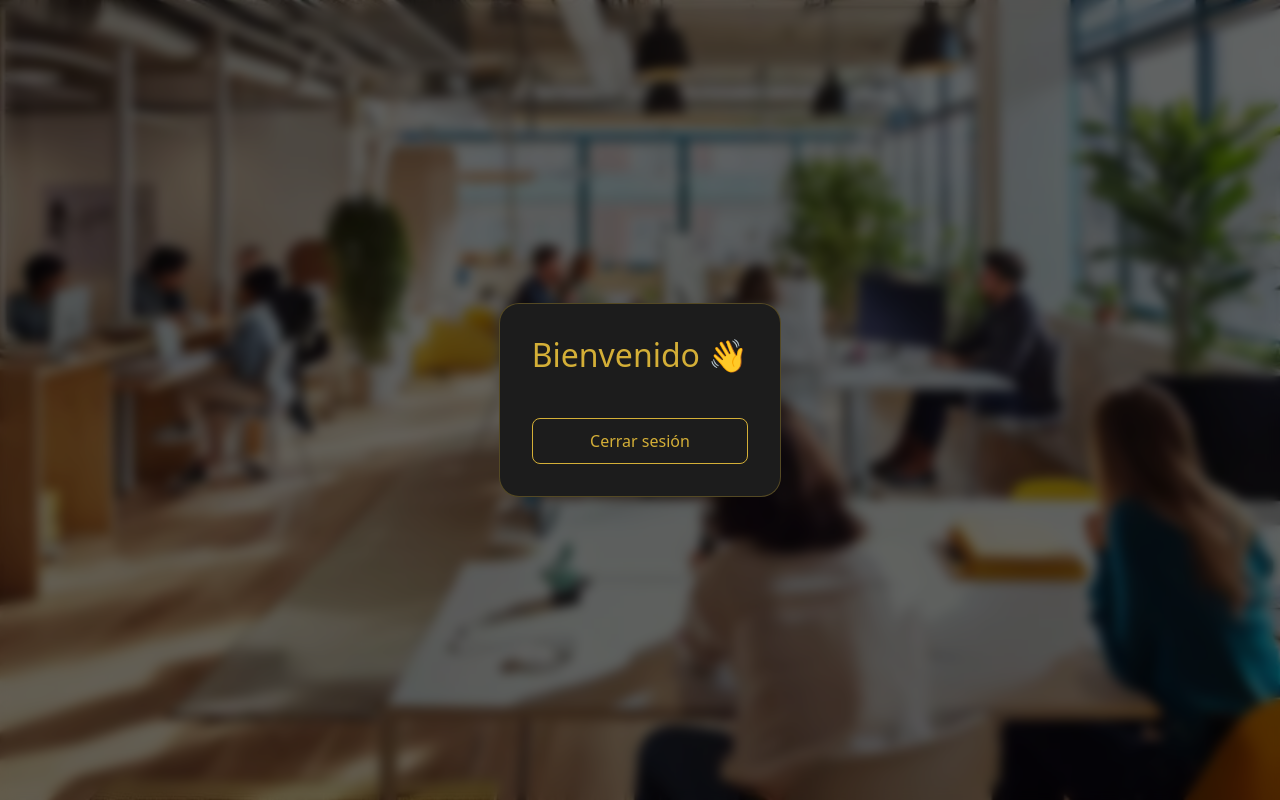
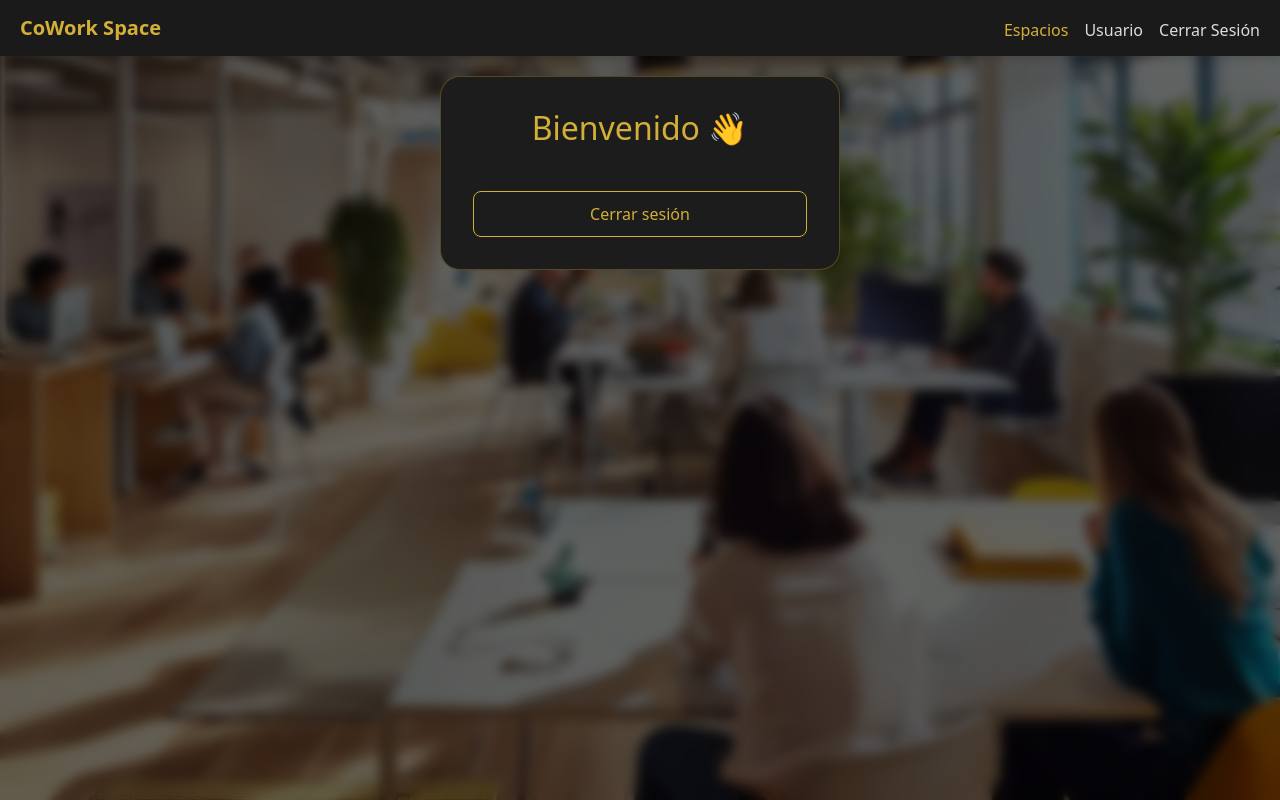
Before and after one commit to allanDev94/Cowork_React, a React (Vite) app: page /home in a window 1280 px wide. Built offline with nearby package versions, Linux system fonts and the light colour scheme.

Commit message:
Se implemento navbar

```diff
--- a/src/components/Navbar.jsx
+++ b/src/components/Navbar.jsx
@@ -0,0 +1,54 @@
+import { Link } from "react-router"
+import "../styles/Navbar.css"
+import "../styles/auth.css";
+
+
+const Navbar = () => (
+    <>
+        <nav className="navbar navbar-expand-lg navbar-dark">
+            <div className="container-fluid">
+                <Link className="navbar-brand" to="/espacios">
+                    <i className="bi bi-building"></i>
+                    <span className="brand-text">CoWork Space</span>
+                </Link>
+
+                <button
+                    className="navbar-toggler"
+                    type="button"
+                    data-bs-toggle="collapse"
+                    data-bs-target="#navbarNav"
+                >
+                    <span className="navbar-toggler-icon"></span>
+                </button>
+
+                <div className="collapse navbar-collapse" id="navbarNav">
+                    <ul className="navbar-nav ms-auto">
+                        <li className="nav-item">
+                            <Link className="nav-link active" to="/espacios">
+                                Espacios
+                            </Link>
+                        </li>
+
+                        <li className="nav-item">
+                            <span className="nav-link" id="usuarioNombre">
+                                <i className="bi bi-person-circle"></i> Usuario
+                            </span>
+                        </li>
+
+                        <li className="nav-item">
+                            <Link
+                                className="nav-link"
+                                to="/"
+                                id="cerrarSesion"
+                            >
+                                <i className="bi bi-box-arrow-right"></i> Cerrar Sesión
+                            </Link>
+                        </li>
+                    </ul>
+                </div>
+            </div>
+        </nav>
+    </>
+)
+
+export default Navbar;
--- /dev/null
+++ b/src/layouts/MainLayout.jsx
@@ -0,0 +1,18 @@
+import Navbar from "../components/Navbar";
+import { Outlet } from "react-router";
+import "../styles/global.css"
+
+function MainLayout() {
+    return(
+        <>
+        <div className="app-layout">
+            <Navbar/>
+            <main className="main-content">
+                <Outlet/>
+            </main>
+        </div>
+        </>
+    )
+}
+
+export default MainLayout;
--- a/src/pages/Home.jsx
+++ b/src/pages/Home.jsx
@@ -10,7 +10,7 @@ const Home = () => {
   };
 
   return (
-    <div className="container d-flex justify-content-center align-items-center min-vh-100">
+    <div className="container h-100 d-flex justify-content-center align-items-center">
       <div className="auth-container w-100 text-center" style={{ maxWidth: "400px" }}>
         <h2 className="mb-4">Bienvenido 👋</h2>
 
--- a/src/routes/AppRouter.jsx
+++ b/src/routes/AppRouter.jsx
@@ -3,15 +3,20 @@ import Login from "../pages/Login";
 import Register from "../pages/Register";
 import ForgotPassword from "../pages/ForgotPassword";
 import Home from "../pages/Home";
-
+import MainLayout from "../layouts/MainLayout";
 const AppRouter = () => {
   return (
     <BrowserRouter>
       <Routes>
+        {/*Rutas Publicas*/}
         <Route path="/" element={<Login />} />
         <Route path="/register" element={<Register />} />
         <Route path="/forgot-password" element={<ForgotPassword />} />
-        <Route path="/home" element={<Home />} />
+
+        {/*Rutas Privadas */}
+        <Route element={<MainLayout />}>
+          <Route path="/home" element={<Home />} />
+        </Route>
       </Routes>
     </BrowserRouter>
   );
--- a/src/styles/auth.css
+++ b/src/styles/auth.css
@@ -3,7 +3,6 @@ body {
   font-family: Arial, sans-serif;
   height: 100vh;
   background: url("../assets/img/login.webp") no-repeat center center/cover;
-  display: flex;
   justify-content: center;
   align-items: center;
 }
--- a/src/styles/global.css
+++ b/src/styles/global.css
@@ -0,0 +1,17 @@
+html, body, #root {
+    height: 100%;
+    margin: 0;
+    padding: 0;
+}
+
+.app-layout {
+    display: flex;
+    flex-direction: column;
+    min-height: 100vh;
+}
+
+.main-content {
+    flex: 1;
+    display: flex;
+    padding: 20px; /* opcional */
+}
--- /dev/null
+++ b/src/styles/navbar.css
@@ -0,0 +1,74 @@
+/*SISTEMA DE COLORES - REGLA 60-30-10
+   60% - Gris Perla (#f5f5f5, #e8e8e8) - Backgrounds, espacios principales
+   30% - Negro/Gris Oscuro (#1a1a1a, #2d2d2d) - Textos, estructuras, navbar
+   10% - Dorado (#d4af37, #b8960c) - Acentos, botones, highlights */
+
+:root {
+    /* Colores principales - 60% Gris Perla */
+    --color-background-primary: #f5f5f5;
+    --color-background-secondary: #e8e8e8;
+    --color-background-light: #fafafa;
+
+    /* Colores secundarios - 30% Negro/Gris Oscuro */
+    --color-dark-primary: #1a1a1a;
+    --color-dark-secondary: #2d2d2d;
+    --color-text-primary: #2d2d2d;
+    --color-text-muted: #6c757d;
+
+    /* Colores de acento - 10% Dorado */
+    --color-accent-primary: #d4af37;
+    --color-accent-secondary: #b8960c;
+    --color-accent-hover: #c9a633;
+
+    /* Sombras y transiciones */
+    --shadow-sm: 0 2px 4px rgba(0, 0, 0, 0.1);
+    --shadow-md: 0 4px 8px rgba(0, 0, 0, 0.12);
+    --shadow-lg: 0 8px 16px rgba(0, 0, 0, 0.15);
+    --transition-fast: 0.2s ease;
+    --transition-medium: 0.3s ease;
+}
+
+
+/* NAVBAR - 30% Negro */
+
+.navbar {
+    background-color: var(--color-dark-primary) !important;
+    box-shadow: var(--shadow-md);
+    padding: 1rem 0;
+    width: 100%;
+}
+
+.container-fluid {
+    padding-left: 2rem;
+    padding-right: 2rem;
+}
+
+.navbar-brand {
+    font-size: 1.5rem;
+    font-weight: 700;
+    color: var(--color-accent-primary) !important;
+    transition: var(--transition-fast);
+}
+
+.navbar-brand:hover {
+    color: var(--color-accent-hover) !important;
+    transform: translateY(-2px);
+}
+
+.brand-text {
+    margin-left: 0.5rem;
+}
+
+.nav-link {
+    color: rgba(255, 255, 255, 0.85) !important;
+    font-weight: 500;
+    transition: var(--transition-fast);
+    border-bottom: 2px solid transparent;
+    padding-bottom: 0.3rem !important;
+}
+
+.nav-link:hover,
+.nav-link.active {
+    color: var(--color-accent-primary) !important;
+    border-bottom-color: var(--color-accent-primary);
+}
```
Also changed, not shown: src/layouts/AuthLayout.jsx (+10 -0 lines).
